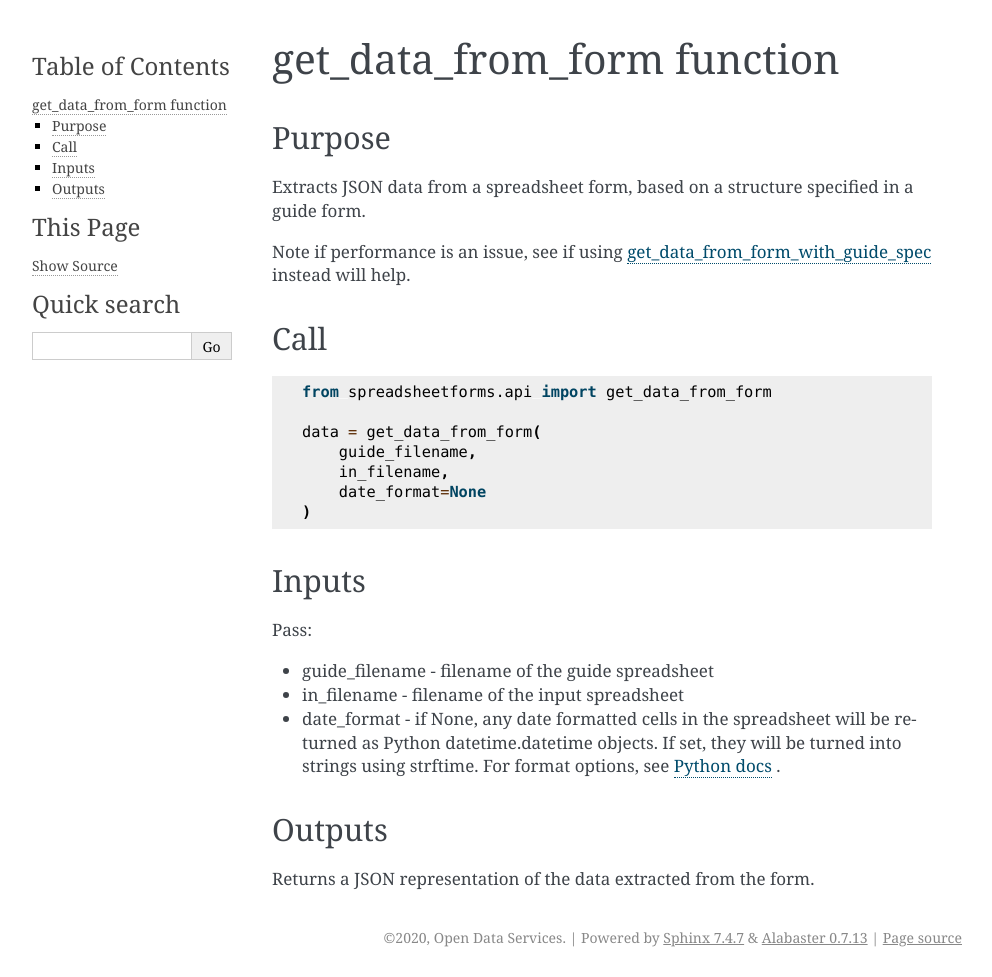
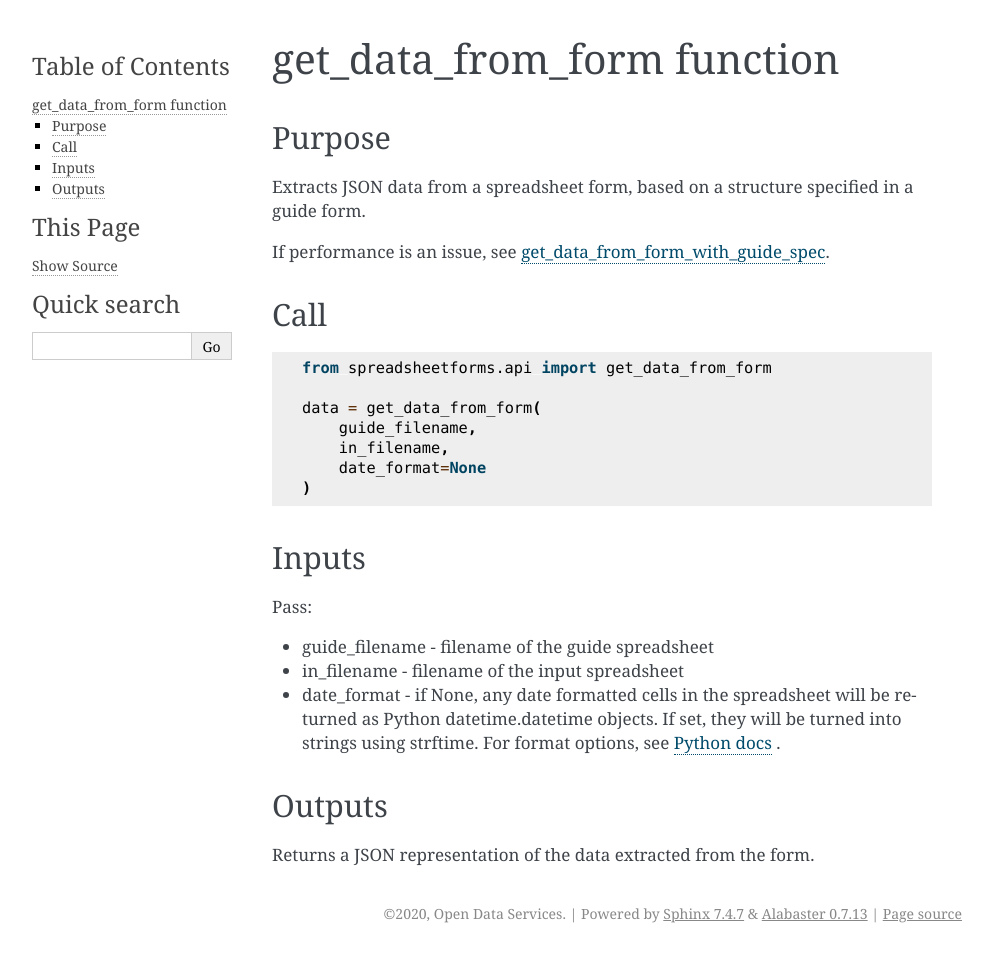
Before and after one commit to OpenDataServices/spreadsheet-forms, a Sphinx documentation site: the page built from docs/api/get_data_from_form.rst, in a window 1280 px wide. Shown: the whole page, without its empty margins (148-1140 px from the left). Built offline with Sphinx 7.4.7, drawn with Linux system fonts in a browser that asks for light colours; after the commit the page ends 953 px from its top, so only the background shows below that.

Commit message:
docs: Improve based on feedback
From https://github.com/OpenDataServices/spreadsheet-forms/pull/24

```diff
--- a/docs/api/get_data_from_form.rst
+++ b/docs/api/get_data_from_form.rst
@@ -6,7 +6,7 @@ Purpose
 
 Extracts JSON data from a spreadsheet form, based on a structure specified in a guide form.
 
-Note if performance is an issue, see if using :doc:`get_data_from_form_with_guide_spec<get_data_from_form_with_guide_spec>` instead will help.
+If performance is an issue, see  :doc:`get_data_from_form_with_guide_spec<get_data_from_form_with_guide_spec>`.
 
 Call
 ----
```
